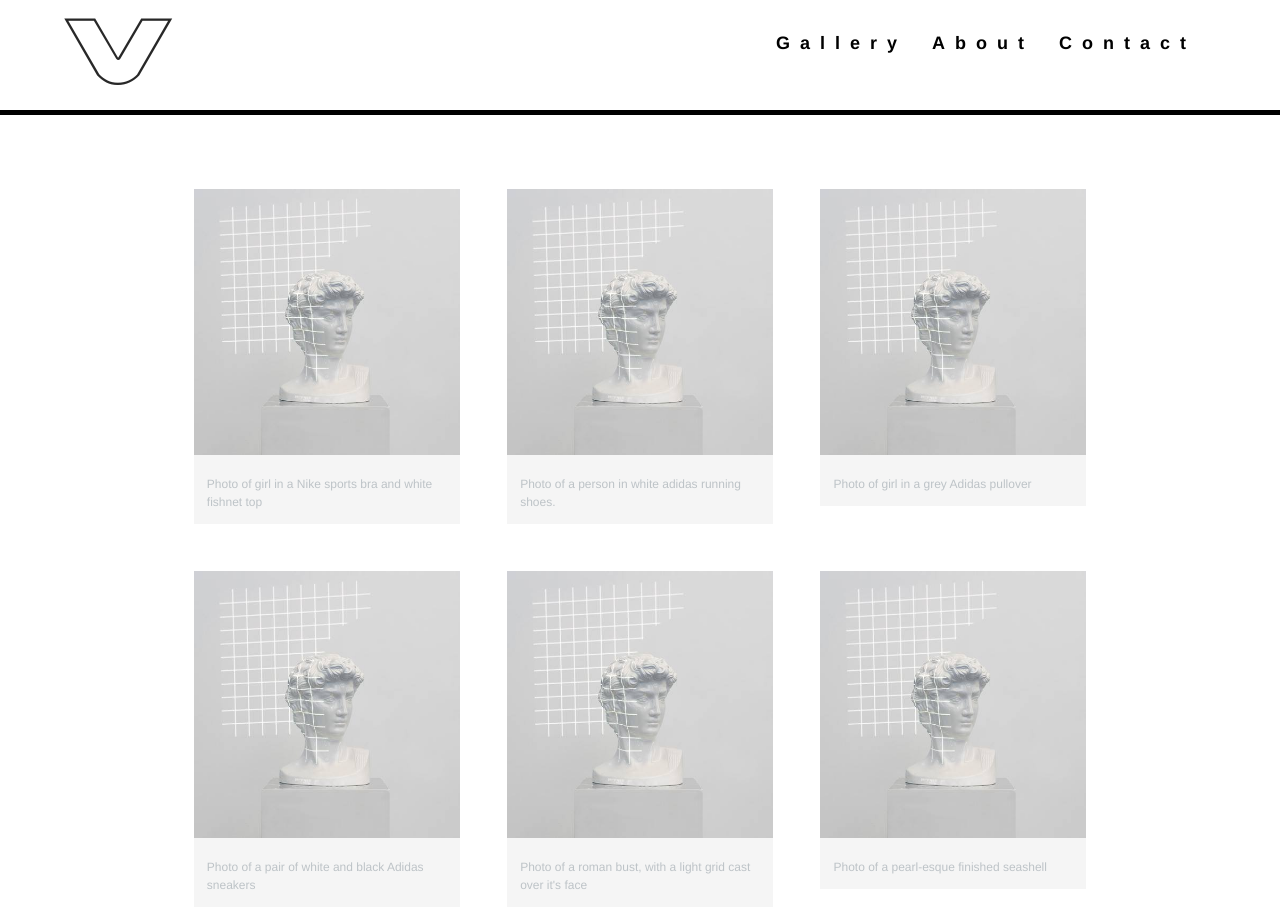
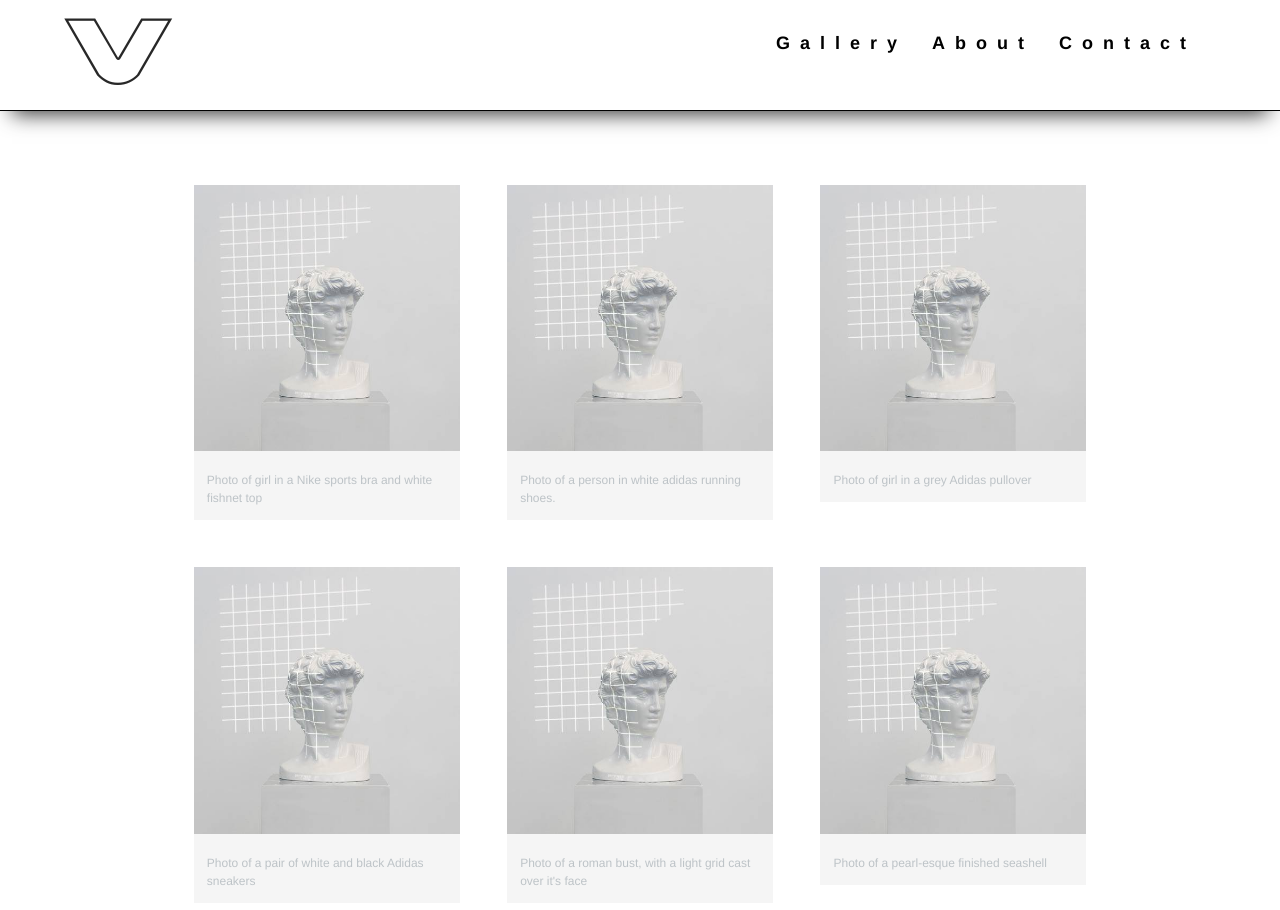
Before and after one commit to coreydavenport/VAGUE, a plain HTML site: page index.html in a window 1280 px wide. Shown: the top 910 px of the page. Drawn offline with Linux system fonts and the light colour scheme; files that its build step writes are made by us from their sources.

Commit message:
Border fix
border fix

```diff
--- a/css/main.css
+++ b/css/main.css
@@ -81,7 +81,8 @@ header {
 	margin: 0;
 	padding: 0;
 	width: 100%;
-	border-bottom: 7.5px solid black;
+	border-bottom: 1px solid black;
+	box-shadow: 0 15px 20px -12px rgba(0,0,0,.8);
 }
 
 #logo  {
@@ -216,7 +217,7 @@ MEDIA QUERIES
 	}
 
 	header {
-		border-bottom: 5px solid black;
+		border-bottom: 1px solid black;
 		margin-bottom: 50px;
 	}
 }
```
